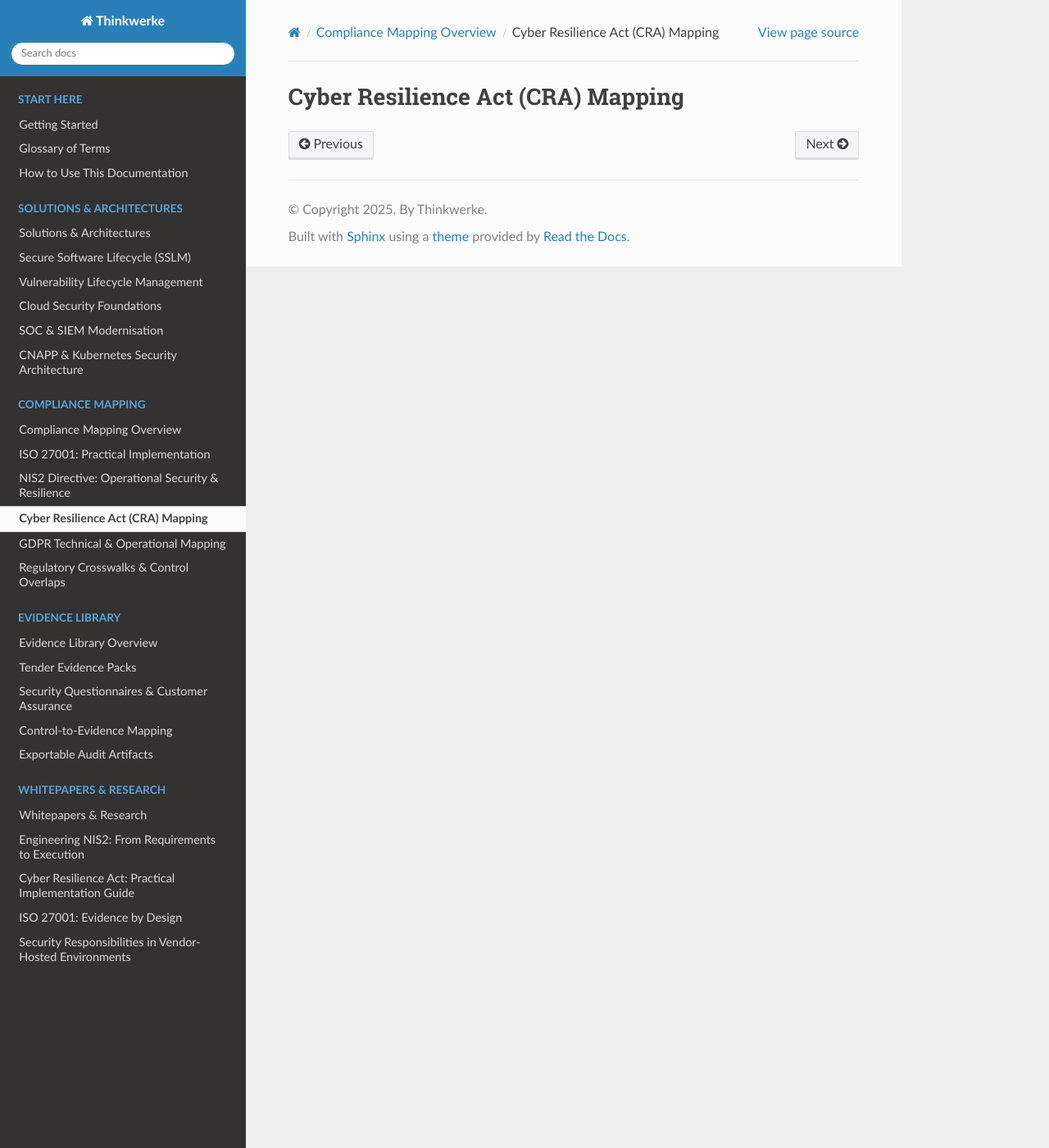
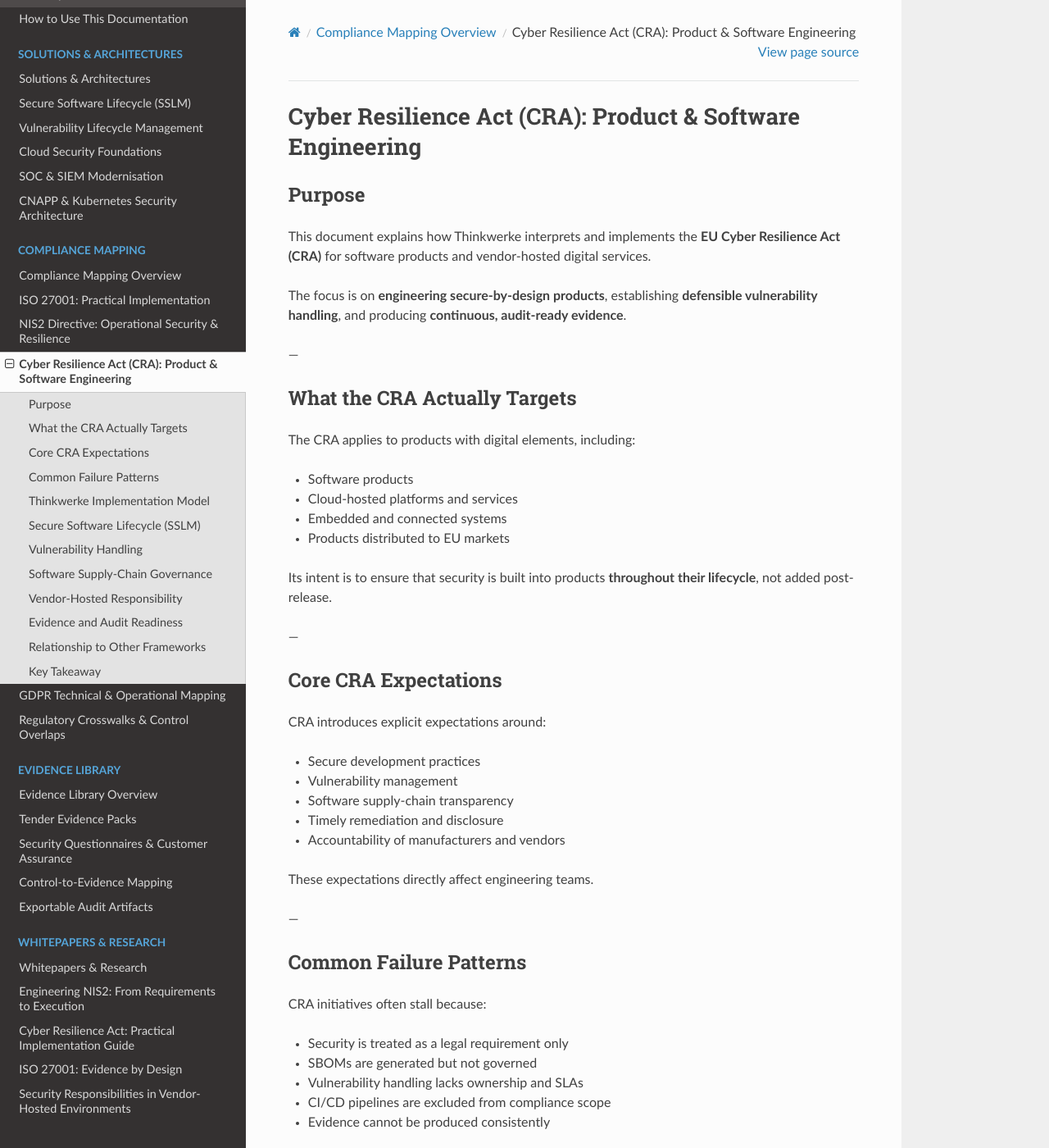
Before and after one commit to Mynkskhr/docs.thinkwerke, a Sphinx documentation site: the page built from docs/source/compliance/cra.rst, in a window 1280 px wide and 1400 px high. Shown: the whole window at 82% size. Built offline with Sphinx 7.4.7 and the Read the Docs theme 3.1.0, drawn with Linux system fonts in a browser that asks for light colours; some of the changed text lies outside the part shown.

Commit message:
Update cra.rst

```diff
--- a/docs/source/compliance/cra.rst
+++ b/docs/source/compliance/cra.rst
@@ -1,2 +1,173 @@
-Cyber Resilience Act (CRA) Mapping
-==================================
+Cyber Resilience Act (CRA): Product & Software Engineering
+==========================================================
+
+Purpose
+-------
+
+This document explains how Thinkwerke interprets and implements the
+**EU Cyber Resilience Act (CRA)** for software products and
+vendor-hosted digital services.
+
+The focus is on **engineering secure-by-design products**,
+establishing **defensible vulnerability handling**, and producing
+**continuous, audit-ready evidence**.
+
+---
+
+What the CRA Actually Targets
+-----------------------------
+
+The CRA applies to products with digital elements, including:
+
+- Software products
+- Cloud-hosted platforms and services
+- Embedded and connected systems
+- Products distributed to EU markets
+
+Its intent is to ensure that security is built into products
+**throughout their lifecycle**, not added post-release.
+
+---
+
+Core CRA Expectations
+---------------------
+
+CRA introduces explicit expectations around:
+
+- Secure development practices
+- Vulnerability management
+- Software supply-chain transparency
+- Timely remediation and disclosure
+- Accountability of manufacturers and vendors
+
+These expectations directly affect engineering teams.
+
+---
+
+Common Failure Patterns
+-----------------------
+
+CRA initiatives often stall because:
+
+- Security is treated as a legal requirement only
+- SBOMs are generated but not governed
+- Vulnerability handling lacks ownership and SLAs
+- CI/CD pipelines are excluded from compliance scope
+- Evidence cannot be produced consistently
+
+Thinkwerke addresses CRA at system-design level.
+
+---
+
+Thinkwerke Implementation Model
+-------------------------------
+
+CRA compliance is implemented across four layers:
+
+1. Secure software lifecycle (SSLM)
+2. Vulnerability intake, triage, and remediation
+3. Supply-chain governance (SBOM & OSS)
+4. Continuous evidence and reporting
+
+Each layer is traceable and auditable.
+
+---
+
+Secure Software Lifecycle (SSLM)
+--------------------------------
+
+CRA-aligned SSLM includes:
+
+- Secure CI/CD pipelines
+- Static, dynamic, and dependency analysis
+- Artifact integrity and provenance
+- Policy enforcement before release
+
+Security controls are embedded where code is built and shipped.
+
+---
+
+Vulnerability Handling
+----------------------
+
+CRA-compliant vulnerability management includes:
+
+- Centralised intake of vulnerabilities
+- Ownership and severity-based SLAs
+- Engineering workflows (e.g. issue tracking)
+- Verification of remediation
+- Evidence of timelines and actions
+
+This applies to both internally found and externally reported issues.
+
+---
+
+Software Supply-Chain Governance
+--------------------------------
+
+CRA requires visibility and control over dependencies.
+
+Thinkwerke implementations include:
+
+- SBOM generation and versioning
+- OSS license identification and tracking
+- Risk classification of components
+- Change impact visibility across releases
+
+SBOMs are treated as living artefacts, not static exports.
+
+---
+
+Vendor-Hosted Responsibility
+-----------------------------
+
+For cloud-hosted products, CRA responsibilities extend beyond code:
+
+- Platform security configurations
+- Runtime monitoring
+- Incident handling
+- Patch and update processes
+
+Shared responsibility models are documented and evidenced.
+
+---
+
+Evidence and Audit Readiness
+----------------------------
+
+CRA evidence is generated continuously via:
+
+- CI/CD execution logs
+- Vulnerability workflow records
+- SBOM history and approvals
+- Release and change records
+
+This supports regulatory review, customer assurance, and market access.
+
+---
+
+Relationship to Other Frameworks
+--------------------------------
+
+CRA overlaps with:
+
+- ISO 27001 technical controls
+- NIS2 operational resilience requirements
+- Customer security assessments
+
+See also:
+
+- :doc:`iso27001`
+- :doc:`nis2`
+- :doc:`crosswalks`
+
+---
+
+Key Takeaway
+------------
+
+CRA compliance is achieved by **engineering discipline**, not paperwork.
+
+When secure development, vulnerability handling,
+and supply-chain governance are built into delivery,
+CRA becomes sustainable and provable.
```
